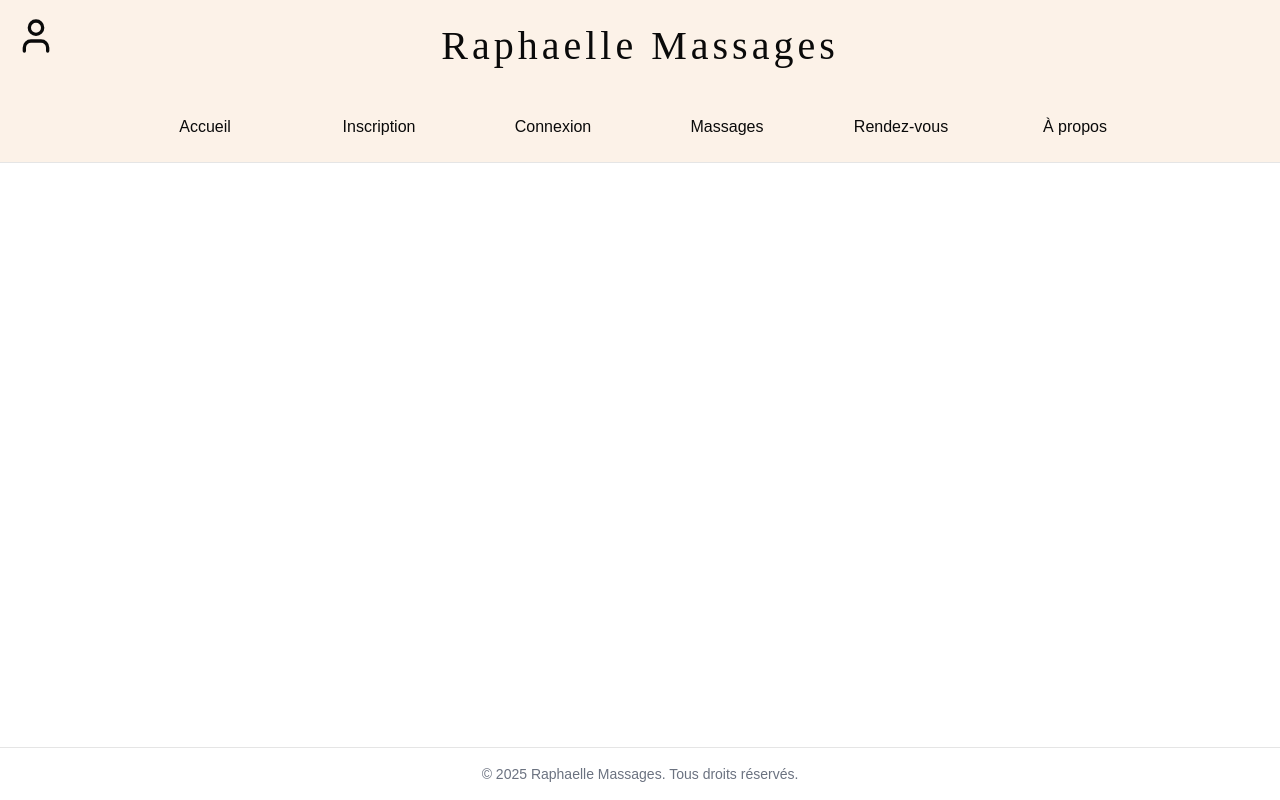
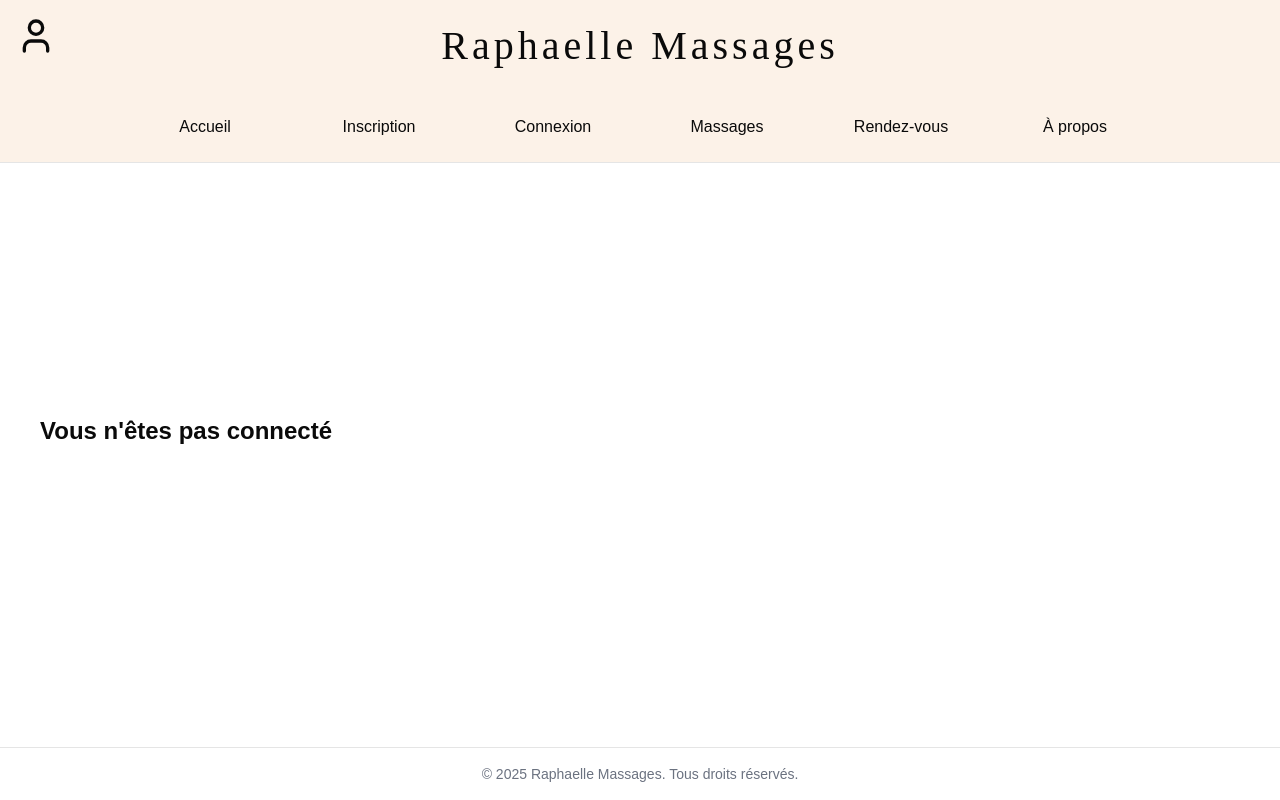
Before and after one commit to DamienLandois/Block-2-landois-damien-frontend, a React (Vite) app: page /profil in a window 1280 px wide. Built offline with nearby package versions, Linux system fonts and the light colour scheme; a web font is replaced by a local one.

Commit message:
profile page

```diff
--- a/src/pages/Profile.jsx
+++ b/src/pages/Profile.jsx
@@ -13,6 +13,11 @@ export default function Profile() {
           </p>
         </div>
       )}
+      {!user && (
+        <div className="container mx-auto p-4">
+          <h2 className="text-2xl font-bold mb-4">Vous n'êtes pas connecté</h2>
+        </div>
+      )}
     </>
   );
 }
```
